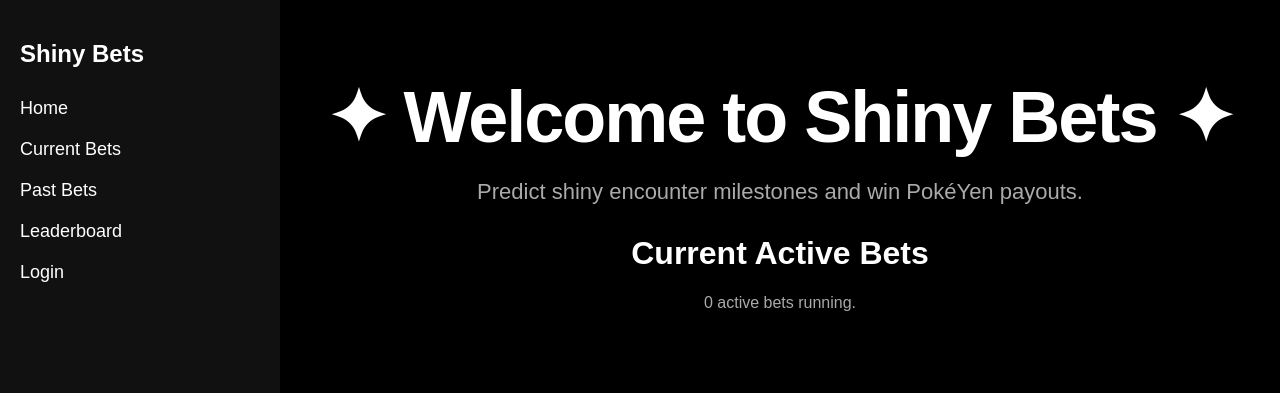
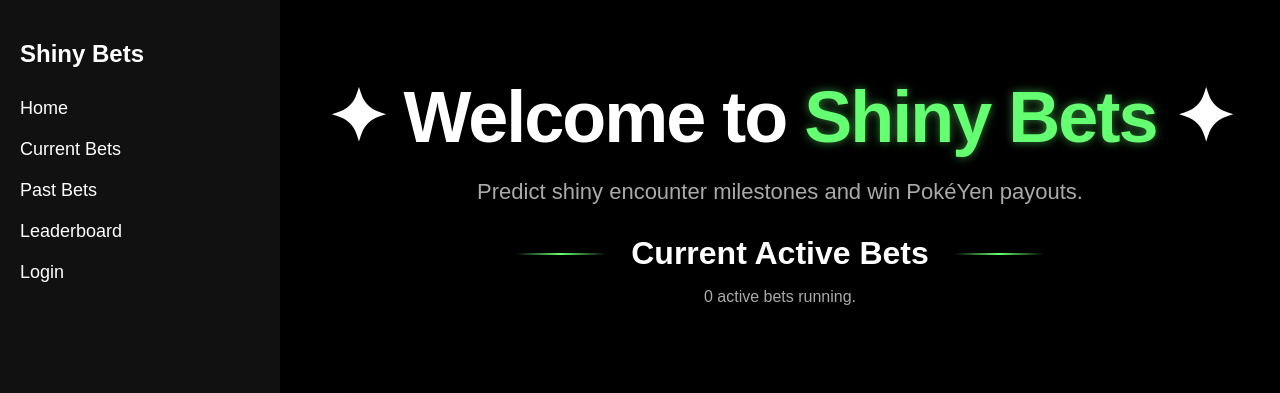
Before and after one commit to Iwabo757/BettingServices, a Flask app: page / in a window 1280 px wide. Shown: the top 393 px of the page. Run offline with Flask 3, Linux system fonts and the light colour scheme; data that the repository does not hold is empty.

Commit message:
Redesigned homepage live betting banner sectionpt2

```diff
--- a/static/style.css
+++ b/static/style.css
@@ -369,3 +369,80 @@ button:hover {
 
     line-height: 1.1;
 }
+
+.green-text {
+
+    color: #65ff72;
+
+    text-shadow:
+        0 0 10px rgba(101,255,114,0.5);
+
+}
+.section-title {
+
+    display: flex;
+
+    align-items: center;
+
+    justify-content: center;
+
+    gap: 25px;
+
+    margin-bottom: 15px;
+}
+
+.section-title::before,
+.section-title::after {
+
+    content: "";
+
+    width: 90px;
+
+    height: 2px;
+
+    background: linear-gradient(
+        to right,
+        transparent,
+        #65ff72,
+        transparent
+    );
+}
+.live-card {
+
+    margin-top: 30px;
+
+    width: 100%;
+
+    max-width: 1000px;
+
+    padding: 30px;
+
+    border-radius: 25px;
+
+    background: linear-gradient(
+        145deg,
+        #050505,
+        #101010
+    );
+
+    border: 2px solid #65ff72;
+
+    text-align: center;
+
+    box-shadow:
+        0 0 25px rgba(101,255,114,0.18);
+
+}
+.live-card img {
+
+    width: 220px;
+
+    margin-bottom: 15px;
+
+    filter:
+        drop-shadow(0 0 20px rgba(101,255,114,0.5));
+}
+.live-content {
+
+    text-align: left;
+}
--- a/templates/home.html
+++ b/templates/home.html
@@ -128,10 +128,8 @@
     <div class="card live-card">
 
     <img
-        src="https://img.pokemondb.net/sprites/home/shiny/rayquaza.png"
+        src="https://img.pokemondb.net/sprites/home/shiny/jirachi.png"
     >
-
-    <div class="live-content">
 
     <h2>
         Live Shiny Encounter Betting
```
Lines whose indentation alone changed are shown as unchanged.
